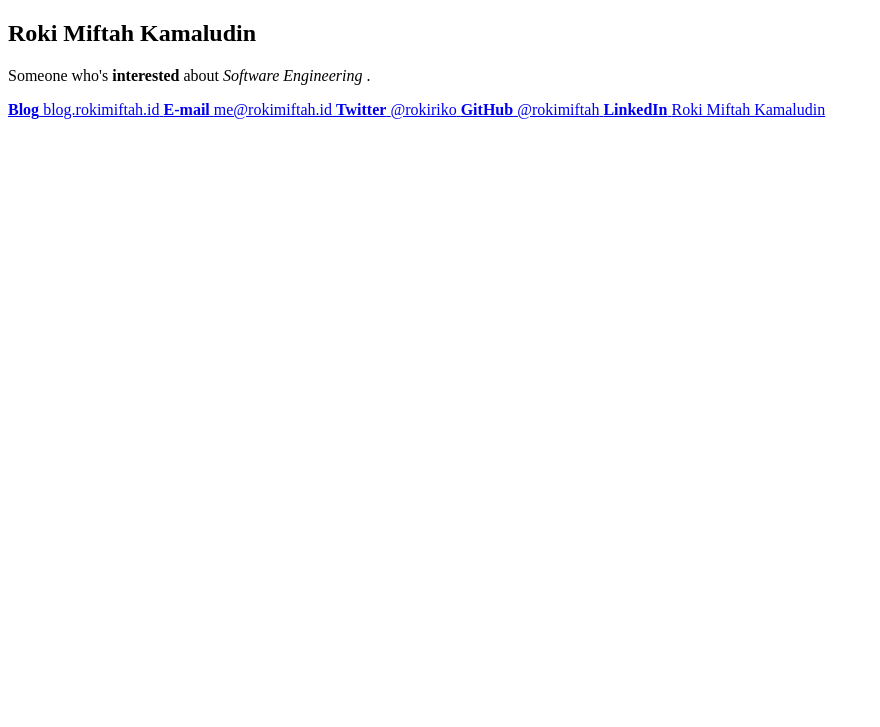
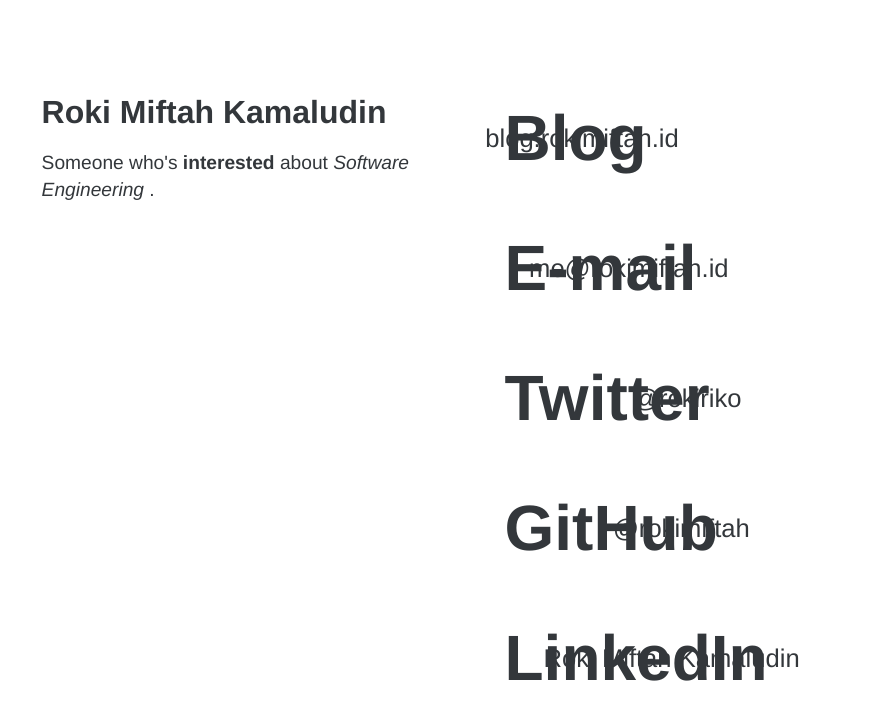
Before and after one commit to rokimiftah/homepage-rokimiftah, a plain HTML site: page public/index.html in a window 1280 px wide. Shown: the whole page, without its empty margins (0-880 px from the left). Drawn offline with Linux system fonts and the light colour scheme; the site is published under a folder, as on GitHub Pages, so addresses that start at the root find nothing; a web font is replaced by a local one.

Commit message:
initial commit

```diff
--- a/public/index.html
+++ b/public/index.html
@@ -9,8 +9,8 @@
     />
     <title>Roki Miftah Kamaludin</title>
     <meta name="description" content="Roki Miftah Kamaludin" />
-    <link rel="shortcut icon" href="/images/logo.jpg" />
-    <link rel="stylesheet" href="/css/styles.css" />
+    <link rel="shortcut icon" href="./images/favicon.ico" />
+    <link rel="stylesheet" href="./css/styles.css" />
   </head>
 
   <body class="no-js">
```
Also changed, not shown: public/images/favicon.ico (added), public/images/logo.jpg (deleted).
